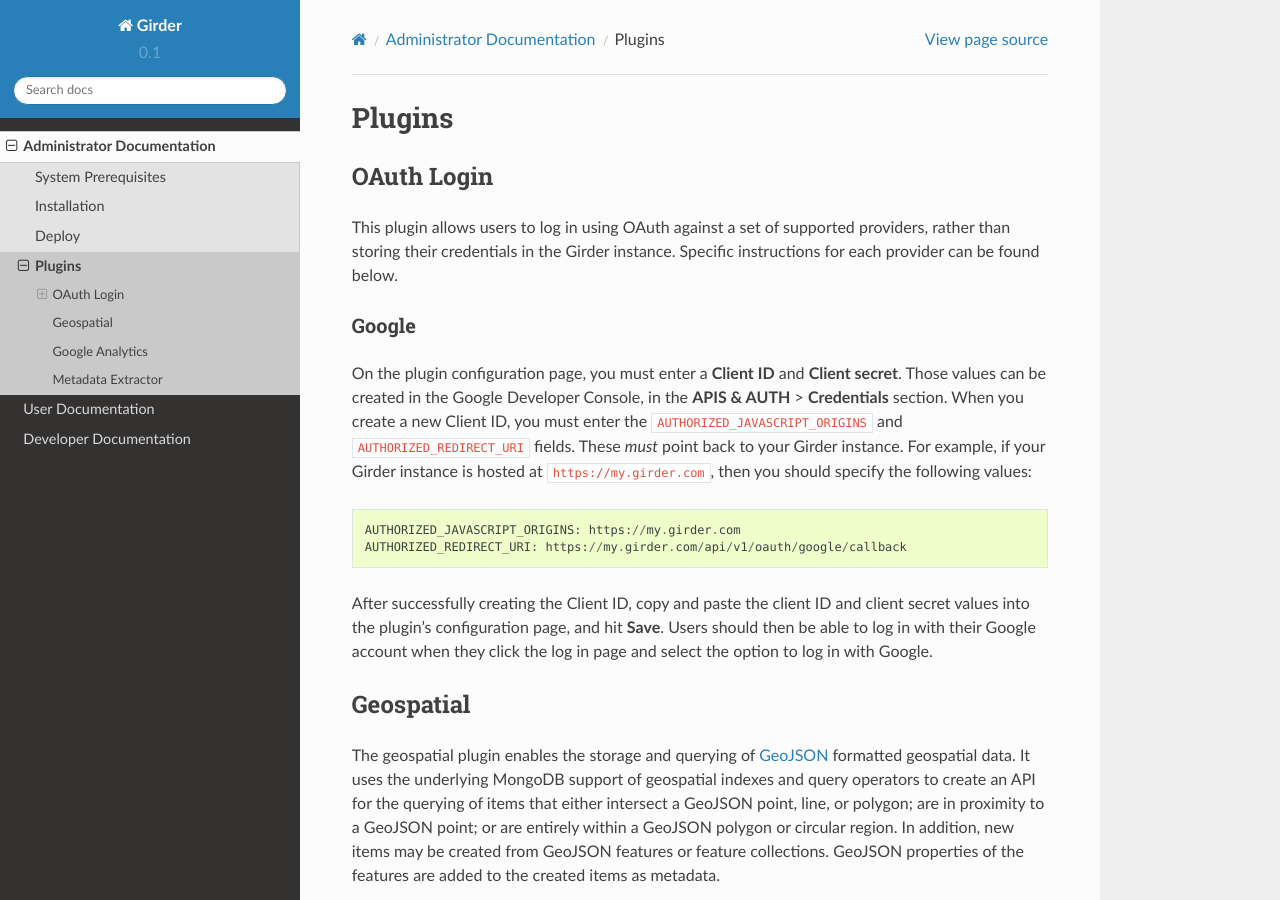
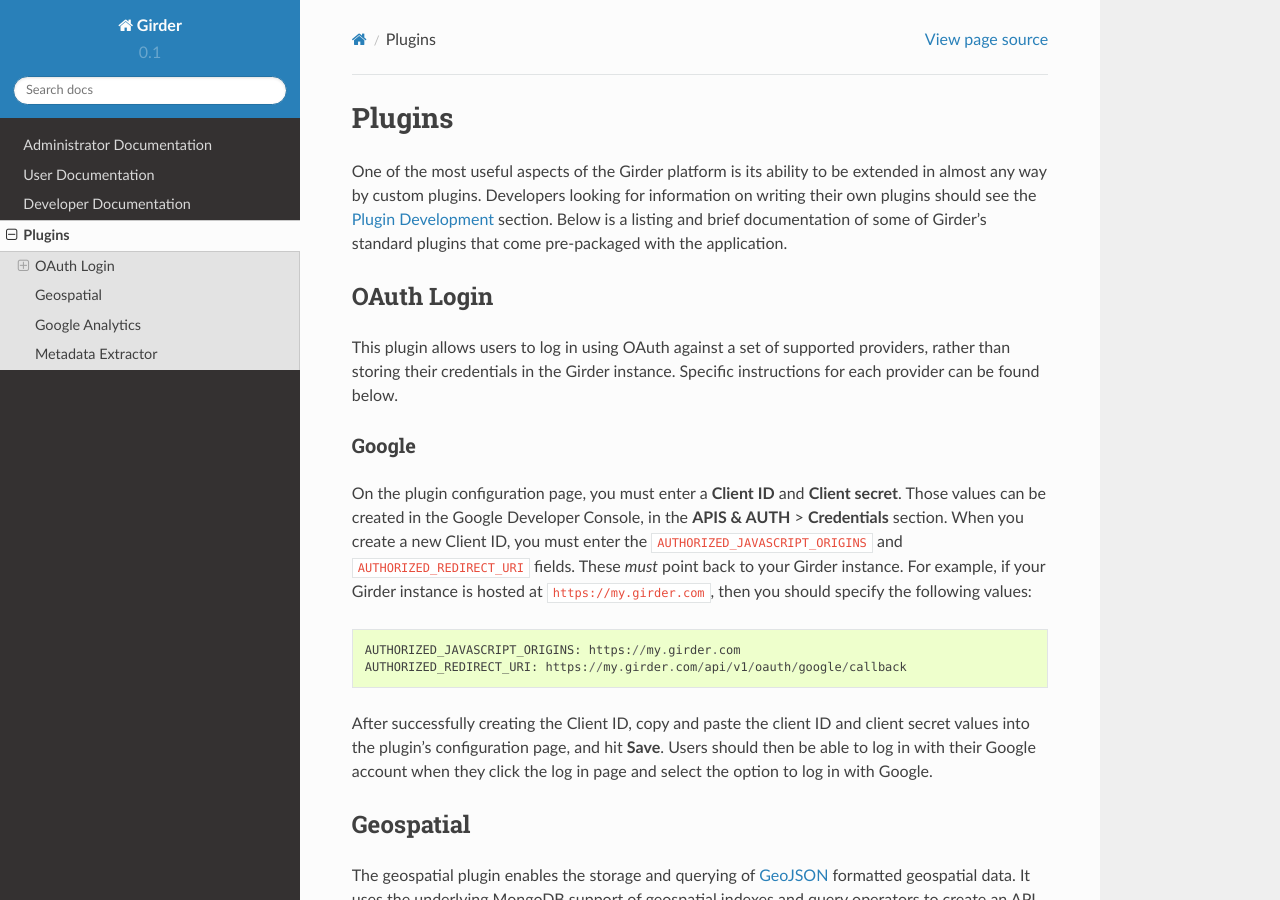
Before and after one commit to girder/girder, a Sphinx documentation site: the page built from docs/plugins.rst, in a window 1280 px wide and 900 px high. Built offline with Sphinx 7.4.7 and the Read the Docs theme 2.0.0, drawn with Linux system fonts in a browser that asks for light colours; the version number is read from the project's files by our own code.

Commit message:
Make plugins a top level doc section

```diff
--- a/docs/admin-docs.rst
+++ b/docs/admin-docs.rst
@@ -7,4 +7,3 @@
    prerequisites
    installation
    deploy
-   plugins
--- a/docs/index.rst
+++ b/docs/index.rst
@@ -10,6 +10,7 @@
    admin-docs
    user-docs
    developer-docs
+   plugins
 
 Indices and tables
 ------------------
--- a/docs/plugin-development.rst
+++ b/docs/plugin-development.rst
@@ -1,3 +1,5 @@
+.. _plugindevelopment:
+
 Plugin Development
 ------------------
 
--- a/docs/plugins.rst
+++ b/docs/plugins.rst
@@ -2,6 +2,12 @@
 
 Plugins
 =======
+
+One of the most useful aspects of the Girder platform is its ability to be extended in
+almost any way by custom plugins. Developers looking for information on writing
+their own plugins should see the :ref:`Plugin Development <plugindevelopment>` section. Below is
+a listing and brief documentation of some of Girder's standard plugins that come
+pre-packaged with the application.
 
 OAuth Login
 -----------
```
